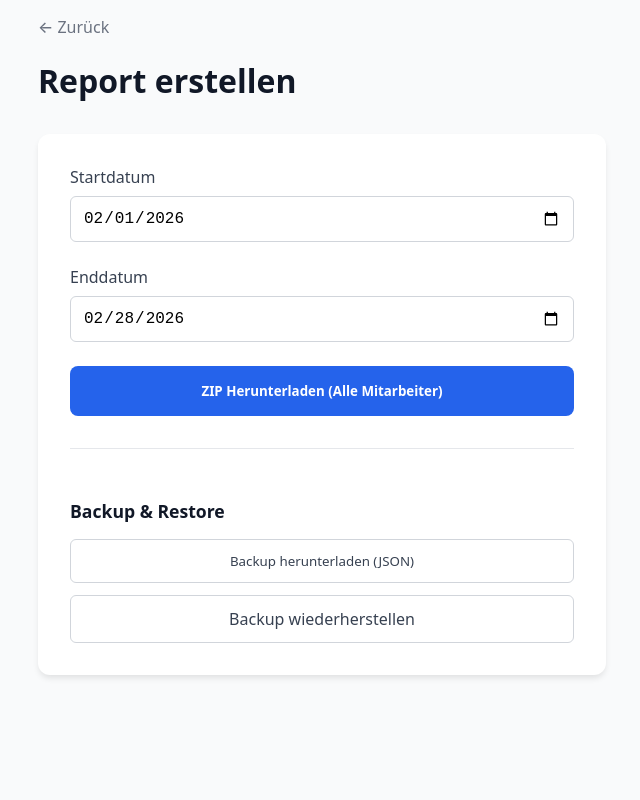
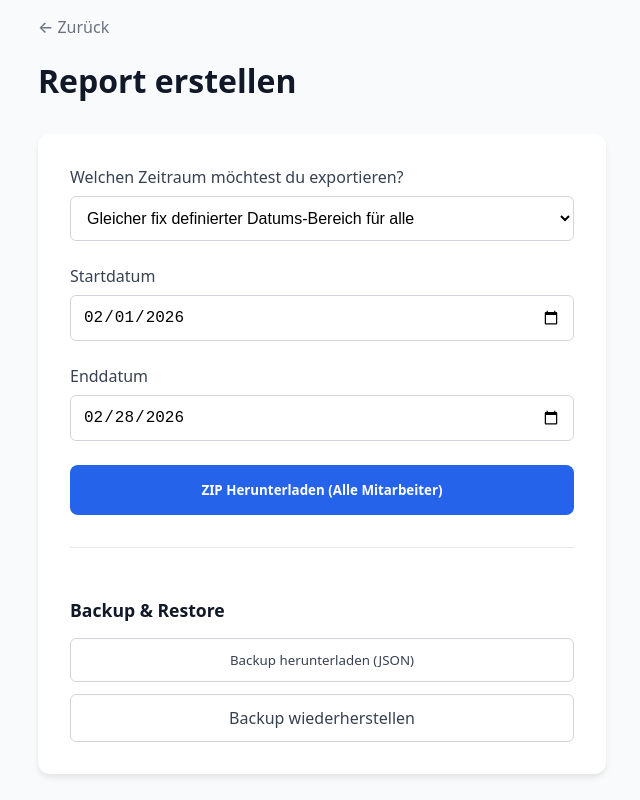
Before and after one commit to Cking02072001/Mitarbeiter-Tracking, a SvelteKit app: page /report in a window 1280 px wide. Shown: the whole page, without its empty margins (318-958 px from the left). Built offline with nearby package versions, Linux system fonts and the light colour scheme.

Commit message:
Sonn und Feiertag + Überschuss

```diff
--- a/src/lib/report/pdf.ts
+++ b/src/lib/report/pdf.ts
@@ -321,20 +321,32 @@ export async function generateAllReportsZip(
     endDate: string,
     employees: Employee[],
     entries: AbsenceEntry[],
-    allEntries?: AbsenceEntry[]
+    allEntries?: AbsenceEntry[],
+    reportMode: 'custom' | 'employee' = 'custom'
 ): Promise<Blob> {
     const zip = new JSZip();
-    const folderName = `Abwesenheiten_${startDate}_bis_${endDate}`;
+    const folderName = reportMode === 'custom' ? `Abwesenheiten_${startDate}_bis_${endDate}` : `Abwesenheiten_Pro_Mitarbeiter`;
     const folder = zip.folder(folderName);
 
     if (!folder) throw new Error("Could not create ZIP folder");
 
     for (const emp of employees) {
         if (!emp.active) continue;
+        if (reportMode === 'employee' && !emp.firstWorkDay) continue;
 
-        const pdfBytes = await generateEmployeePdf(startDate, endDate, emp, entries, allEntries);
+        let sDate = startDate;
+        let eDate = endDate;
+        let empEntries = entries;
+
+        if (reportMode === 'employee') {
+            sDate = emp.firstWorkDay!;
+            eDate = emp.lastWorkDay || endDate;
+            empEntries = (allEntries || []).filter(e => e.date >= sDate && e.date <= eDate);
+        }
+
+        const pdfBytes = await generateEmployeePdf(sDate, eDate, emp, empEntries, allEntries);
         // Filename: Name_YYYY-MM-DD_bis_YYYY-MM-DD.pdf
-        const filename = `${emp.name.replace(/[^a-z0-9]/gi, '_')}_${startDate}_bis_${endDate}.pdf`;
+        const filename = `${emp.name.replace(/[^a-z0-9]/gi, '_')}_${sDate}_bis_${eDate}.pdf`;
         folder.file(filename, pdfBytes);
     }
 
--- a/src/routes/report/+page.svelte
+++ b/src/routes/report/+page.svelte
@@ -15,6 +15,7 @@
 	let startDate = $state(format(startOfMonth, 'yyyy-MM-dd'));
 	let endDate = $state(format(endOfMonth, 'yyyy-MM-dd'));
 	let loading = $state(false);
+	let reportMode = $state<'custom' | 'employee'>('custom');
 
 	async function downloadZip() {
 		loading = true;
@@ -23,7 +24,7 @@
 			const allEntries = await dbService.getAllEntries();
 			const employees = await dbService.getEmployees();
 
-			const blob = await generateAllReportsZip(startDate, endDate, employees, entries, allEntries);
+			const blob = await generateAllReportsZip(startDate, endDate, employees, entries, allEntries, reportMode);
 
 			const url = URL.createObjectURL(blob);
 			const a = document.createElement('a');
@@ -50,12 +51,22 @@
 
 	<div class="card">
 		<div class="form-group">
-			<label for="startDate">Startdatum</label>
-			<input type="date" id="startDate" bind:value={startDate} />
+			<label for="reportMode">Welchen Zeitraum möchtest du exportieren?</label>
+			<select id="reportMode" bind:value={reportMode}>
+				<option value="custom">Gleicher fix definierter Datums-Bereich für alle</option>
+				<option value="employee">Ab "Erster Arbeitstag" pro Mitarbeiter</option>
+			</select>
 		</div>
 
+		{#if reportMode === 'custom'}
+			<div class="form-group">
+				<label for="startDate">Startdatum</label>
+				<input type="date" id="startDate" bind:value={startDate} />
+			</div>
+		{/if}
+
 		<div class="form-group">
-			<label for="endDate">Enddatum</label>
+			<label for="endDate">{reportMode === 'custom' ? 'Enddatum' : 'Saisonende (Stichtag, falls kein Enddatum beim MA angegeben)'}</label>
 			<input type="date" id="endDate" bind:value={endDate} />
 		</div>
 
```
